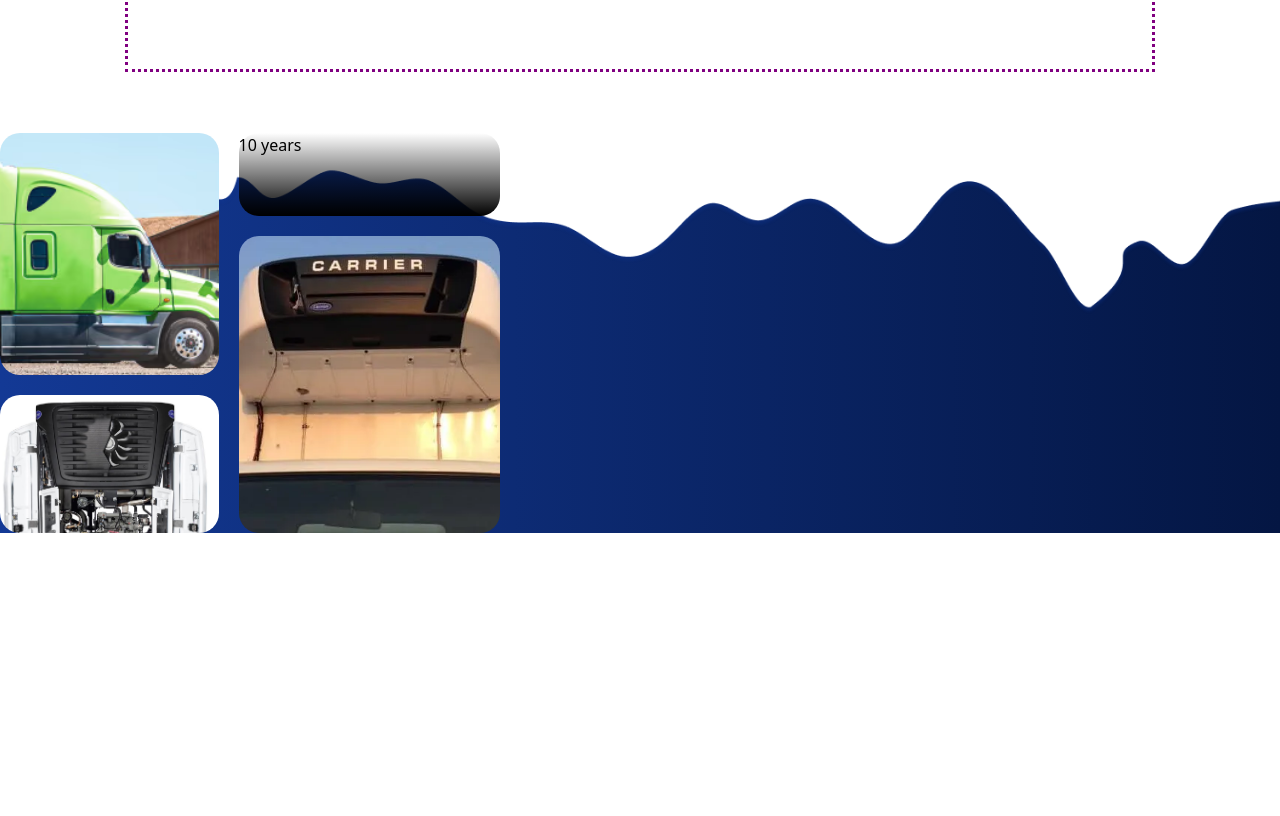
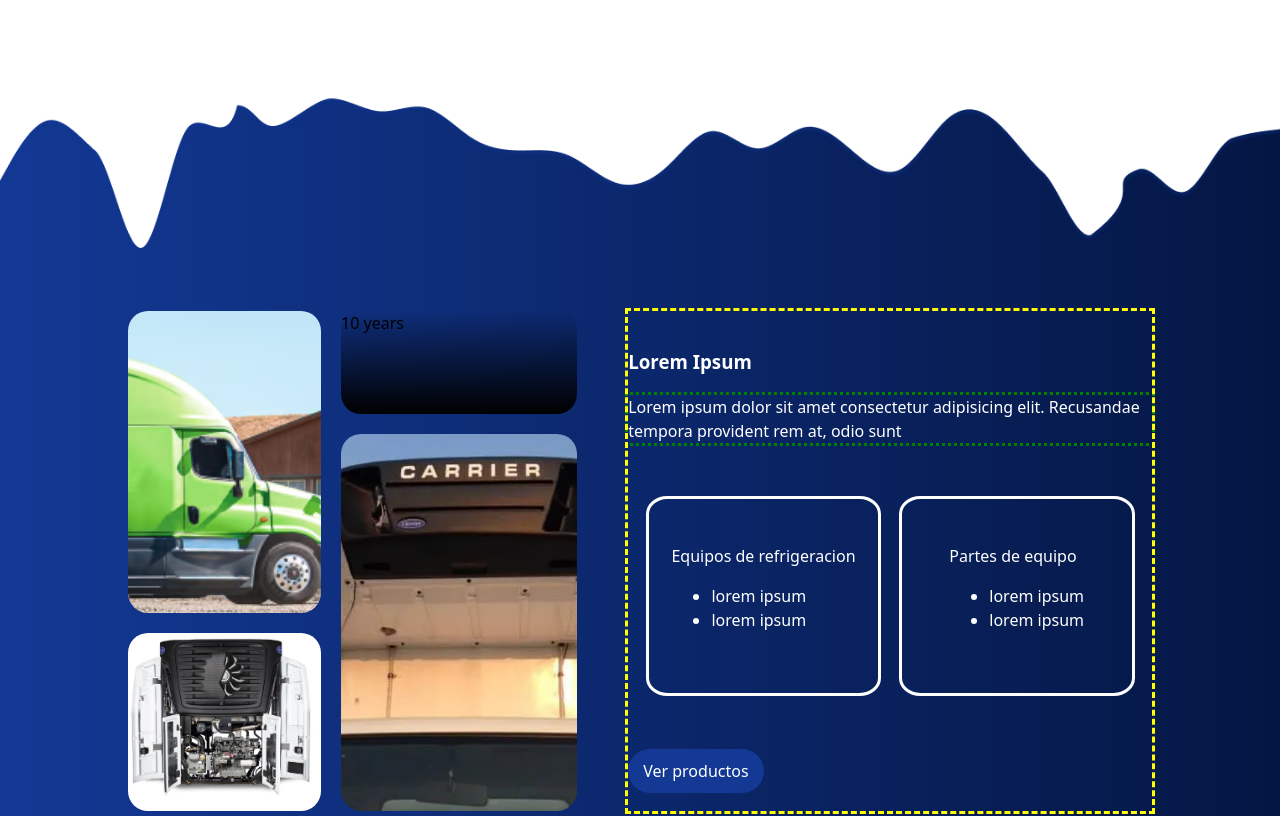
Before and after one commit to CarlosS-Pan/Refritrans, a React (Vite) app: page / in a window 1280 px wide. Shown: the part 1580-2396 px from the top of the page. Before the commit the page ends 2113 px from the top, so only its background shows below. Built offline with nearby package versions, Linux system fonts and the light colour scheme.

Commit message:
Layout Yoe description

```diff
--- a/src/components/about/about.css
+++ b/src/components/about/about.css
@@ -13,7 +13,7 @@
 }
 .about-text {
     flex-direction: column;
-    max-width: 30%;
+    max-width: 580px;
 
     margin: 0 5%;
 }
--- a/src/components/yoe/Yoe.jsx
+++ b/src/components/yoe/Yoe.jsx
@@ -7,19 +7,52 @@ function Yoe() {
       <div className="ice">
         <img src={Ice} alt="" />
       </div>
+      <div className="flex center-container">
         <div className="pic-grid">
-
           <div className="bg item-1" style={{backgroundImage: `url(${grid1})`}}>
           </div>
           <div className="bg item-2" style={{backgroundImage: `url(${grid4})`}}>
           </div>
-        <div className="bg item-3" style={{backgroundImage: `linear-gradient(to top, rgba(0,0,0,1), rgba(0, 0, 0, 0))`}}> 10 years
+          <div className="bg item-3" style={{backgroundImage: `linear-gradient(to top, rgba(0,0,0,1), rgba(0, 0, 0, 0))`}}>
+            10 years
           </div>
           <div className="bg item-4" style={{backgroundImage: `url(${grid2})`}}>
           </div>
+        </div>
 
-
-
+        <div className="flex description-container">
+          <div className="flex dexription-text">
+            <h3>Lorem Ipsum</h3>
+            <div className="flex description">
+              Lorem ipsum dolor sit amet consectetur
+              adipisicing elit. Recusandae tempora provident
+              rem at, odio sunt
+            </div>
+          </div>
+          <div className="flex squares">
+            <div className="flex square">
+              <div className="square-container">
+                <div className="highlight"> Equipos de refrigeracion</div>
+                <ul className="square-list">
+                  <li>lorem ipsum</li>
+                  <li>lorem ipsum</li>
+                </ul>
+              </div>
+            </div>
+            <div className="flex square">
+              <div className="square-container">
+                <div className="highlight"> Partes de equipo</div>
+                <ul className="square-list">
+                  <li>lorem ipsum</li>
+                  <li>lorem ipsum</li>
+                </ul>
+              </div>
+            </div>
+          </div>
+          <div className="flex btn-hero">
+            Ver productos
+          </div>
+        </div>
       </div>
     </div>
   )
--- a/src/components/yoe/yoe.css
+++ b/src/components/yoe/yoe.css
@@ -7,28 +7,47 @@
     background: linear-gradient(to right,#133995, #041643);
 
     top: 0;
-    left: 0;
-    right: 0;
-    /* margin: 0; */
+    /* padding: 10px; */
     width: 100%;
-    height: 400px;
+    height: 900px;
+    gap: 5%;
+
+    justify-content: center;
+    align-items: center;
+
     /* outline: dashed pink; */
 }
-.yoe{
+
+.center-container {
+    position: absolute;
+    top: 150px;
+
+    justify-content: center;
+    align-items: center;
+    gap: 5%;
+
+    width: 80%;
+    height: 700px;
+
+    /* outline:solid green; */
+}
+.ice{
+    position: absolute;
+    top: 0;
     width: 100%;
+    /* outline: solid purple; */
 }
-
-.ice img{
-    position: absolute;
+.ice img {
     width: 100%;
 }
 
 .pic-grid {
+    z-index: 5;
     display: grid;
-    /* outline: dotted red;bg */
-    width: 500px;
+    width: 600px;
+    height: 500px;
     gap: 20px;
-    z-index: 5;
+    /* outline: dotted red; */
 }
 
 /* grid-area: row-start / col-start / row-end / col-end */
@@ -47,7 +66,7 @@
     grid-area: 2 / 3 / 6 / 5;
     background-position: 35% 0%;
 }
-.bg{
+.bg {
     width: 100%;
     height: 100%;
     border-radius: 20px;
@@ -55,3 +74,38 @@
     background-size:cover;
     background-repeat: no-repeat;
 }
+
+.description-container {
+    z-index: 6;
+
+    flex-direction: column;
+    justify-content: space-evenly;
+    gap: 7%;
+
+    width: 700px;
+    height: 500px;
+    outline: dashed yellow;
+
+    color: white;
+}
+.dexription-text {
+    flex-direction: column;
+}
+.description {
+    width: 100%;
+    outline: dotted green;
+}
+
+.squares {
+    width: 100%;
+    justify-content: space-evenly;
+}
+.square {
+    justify-content: center;
+    align-items: center;
+    width: 45%;
+    height: 200px;
+
+    border-radius: 9%;
+    border: solid white;
+}
```
Lines whose indentation alone changed are shown as unchanged.
